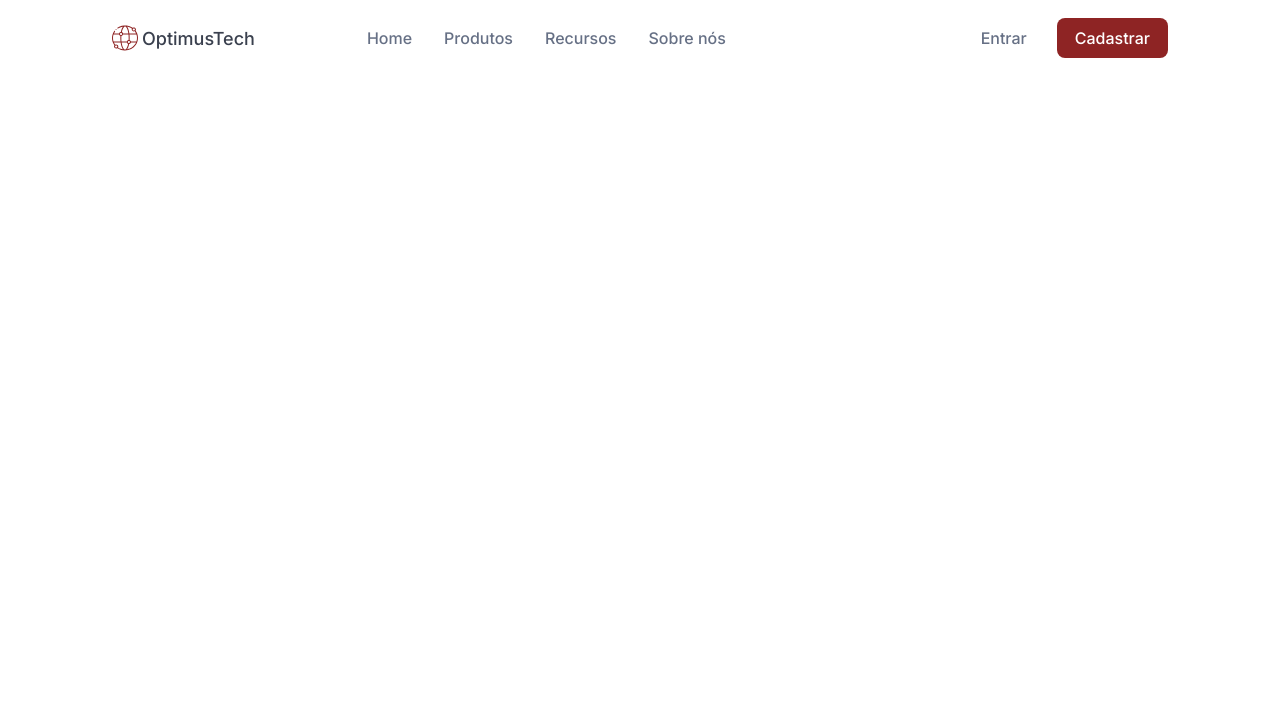
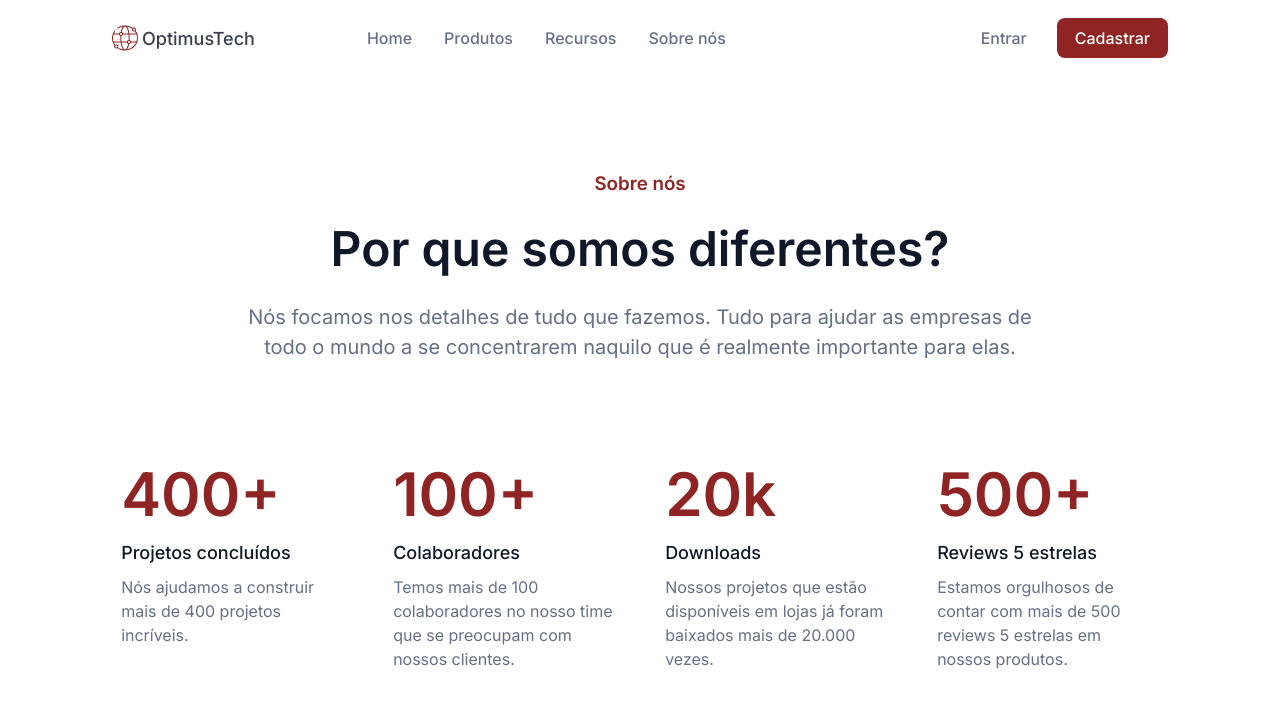
Before and after one commit to MNynee/optimus-tech-7-doc, a plain HTML site: page index.html in a window 1280 px wide. Drawn offline with Linux system fonts and the light colour scheme.

Commit message:
UPDATE project

```diff
--- a/index.html
+++ b/index.html
@@ -53,6 +53,64 @@
         </div>
     </header>
 
+    <section class="banner-top">
+        <h3 class="banner-top__titulo">
+            Sobre nós
+        </h3>
+        <h2 class="banner-top__subtitulo">
+            Por que somos diferentes?
+        </h2>
+        <p class="banner-top__texto">
+            Nós focamos nos detalhes de tudo que fazemos. Tudo para ajudar as empresas de todo o mundo a se concentrarem naquilo que é realmente importante para elas.
+        </p>
+    </section>
+    <section class="metricas">
+        <div class="metricas__box">
+            <h2 class="metricas__box__titulo">
+                400+
+            </h2>
+            <h3 class="metricas__box__subtitulo">
+                Projetos concluídos
+            </h3>
+            <p class="metricas__box__texto">
+                Nós ajudamos a construir mais de 400 projetos incríveis.
+            </p>
+        </div>
+        <div class="metricas__box">
+            <h2 class="metricas__box__titulo">
+                100+
+            </h2>
+            <h3 class="metricas__box__subtitulo">
+                Colaboradores
+            </h3>
+            <p class="metricas__box__texto">
+                Temos mais de 100 colaboradores no nosso time que se preocupam com nossos clientes.
+            </p>
+        </div>
+        <div class="metricas__box">
+            <h2 class="metricas__box__titulo">
+                20k
+            </h2>
+            <h3 class="metricas__box__subtitulo">
+                Downloads
+            </h3>
+            <p class="metricas__box__texto">
+                Nossos projetos que estão disponíveis em lojas já foram baixados mais de 20.000 vezes.
+            </p>
+        </div>
+        <div class="metricas__box">
+            <h2 class="metricas__box__titulo">
+                500+
+            </h2>
+            <h3 class="metricas__box__subtitulo">
+                Reviews 5 estrelas
+            </h3>
+            <p class="metricas__box__texto">
+                Estamos orgulhosos de contar com mais de 500 reviews 5 estrelas em nossos produtos.
+            </p>
+        </div>
+    </section>
+
     <footer class="rodape">
 
     </footer>
--- /dev/null
+++ b/src/css/metricas.css
@@ -0,0 +1,54 @@
+.banner-top {
+    margin: 6rem 15rem;
+    display: flex;
+    flex-direction: column;
+    align-items: center;
+    text-align: center;
+    gap: 1.5rem;
+}
+
+.banner-top__titulo {
+    font-weight: 600;
+    color: var(--cor-destaque);
+}
+
+.banner-top__subtitulo {
+    font-weight: 600;
+    font-size: 3rem;
+    color: var(--cor-titulo);
+}
+
+.banner-top__texto {
+    font-size: 1.25rem;
+    color: var(--cor-texto);
+    line-height: 1.875rem;
+}
+
+.metricas {
+    margin: 0 7em 6rem 7rem;
+    display: flex;
+    justify-content: space-around;
+    gap: 2rem;
+}
+
+.metricas__box {
+    width: 21%;
+}
+
+.metricas__box__titulo {
+    font-size: 3.75rem;
+    font-weight: 600;
+    color: var(--cor-destaque);
+}
+
+.metricas__box__subtitulo {
+    font-size: 1.125rem;
+    font-weight: 500;
+    color: var(--cor-titulo);
+    margin: .75rem 0 .75rem 0;
+}
+
+.metricas__box__texto {
+    color: var(--cor-texto);
+    line-height: 1.5rem;
+}
--- a/src/css/style.css
+++ b/src/css/style.css
@@ -1,6 +1,7 @@
 @import url('https://fonts.googleapis.com/css2?family=Inter:ital,opsz,wght@0,14..32,100..900;1,14..32,100..900&display=swap');
 
 @import url(header.css);
+@import url(metricas.css);
 
 :root {
     --bg-principal: #FFFFFF;
@@ -24,7 +25,7 @@ ul {
 
 body {
     font-family: 'Inter', sans-serif;
-    font-size: 1rem;
+    font-size: 16px;
     font-weight: 400;
     background-color: var(--bg-branco);
 }
```
Also changed, not shown: 1 other file.
